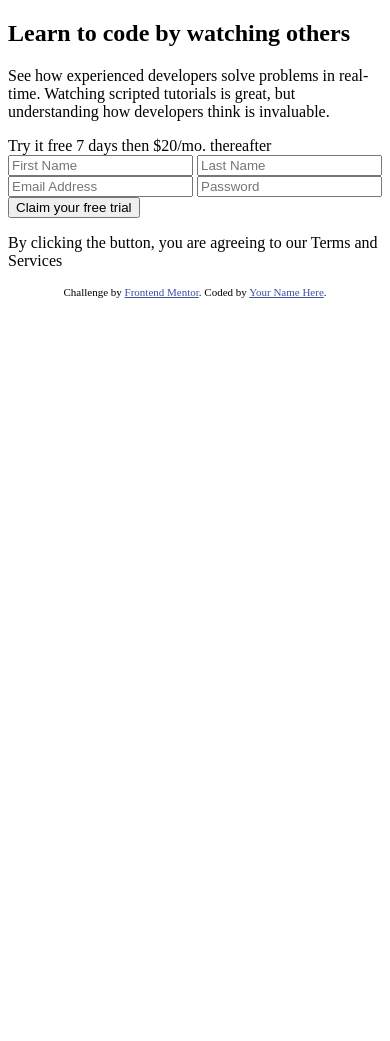
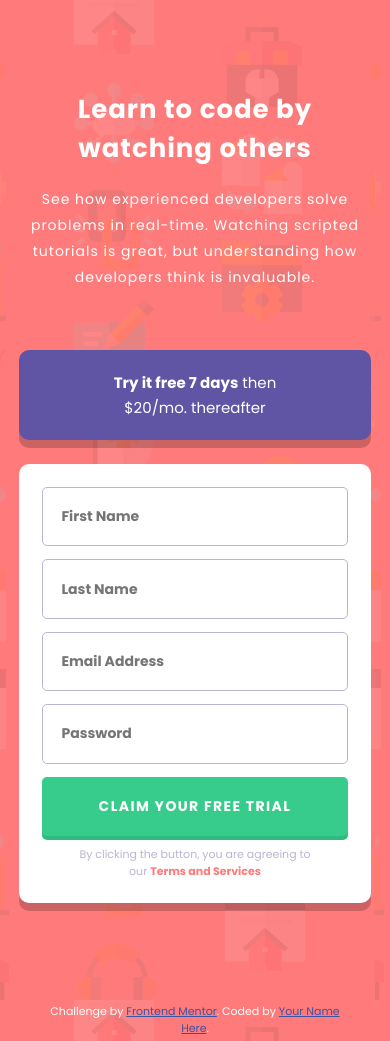
Before and after one commit to odagora/sign-up-form, a plain HTML site: page index.html in a window 390 px wide. Before the commit the page ends 844 px from the top, so only its background shows below. Drawn offline with Linux system fonts and the light colour scheme.

Commit message:
style: :lipstick: add mobile styling

```diff
--- /dev/null
+++ b/css/styles.css
@@ -0,0 +1,149 @@
+:root {
+  /* Colors */
+  --primary-dark-text: hsl(249, 10%, 26%);
+  --secondary-light-text: hsl(246, 25%, 77%);
+  --tertiary-dark-text: hsl(0, 100%, 74%);
+  --primary-background: hsl(154, 59%, 51%);
+  --secondary-background: hsl(248, 32%, 49%);
+ /* Fonts */
+  --font-family: 'Poppins', sans-serif;
+}
+
+* {
+  margin: 0;
+  padding: 0;
+  box-sizing: border-box;
+}
+
+html {
+  font-size: 62.5%;
+  font-family: var(--font-family);
+}
+
+body {
+  margin: 1rem;
+  display: flex;
+  flex-direction: column;
+  justify-content: center;
+  align-items: center;
+  min-height: 100vh;
+  background: url('../images/bg-intro-mobile.png') var(--tertiary-dark-text);
+}
+
+img {
+  max-width: 100%
+}
+
+h1 {
+  font-size: 2.6rem;
+}
+
+p {
+  font-size: 1.5rem;
+}
+
+h1,
+p {
+  text-align: center;
+  color: #FFFFFF;
+}
+
+.container {
+  width: 95%;
+  margin: 0 auto;
+  max-width: 1200px;
+}
+
+.flex {
+  display: flex;
+  flex-direction: column;
+}
+
+.form {
+  margin: 80px 0;
+}
+
+.form__copy {
+  margin-bottom: 60px;
+}
+
+.form__copy h1 {
+  margin-bottom: 18px;
+  letter-spacing: 0.1rem;
+}
+
+.form__copy p {
+  letter-spacing: 0.1rem;
+  font-size: 1.4rem;
+  line-height: 2.6rem;
+}
+
+.form__title {
+  padding: 2em;
+  margin-bottom: 24px;
+  border-radius: 10px;
+  box-shadow: 0px 8px 0px 0px rgba(0, 0, 0, 0.2);
+  background-color: var(--secondary-background);
+}
+
+.form__title p {
+  width: 70%;
+  margin: 0 auto;
+  line-height: 2.5rem;
+}
+
+.form__group {
+  padding: 2.3em;
+  background: #FFFFFF;
+  border-radius: 10px;
+  box-shadow: 0px 8px 0px 0px rgba(0, 0, 0, 0.2);
+}
+
+.input-container {
+  margin-bottom: 10px;
+  gap: 13px;
+}
+
+.input-container input {
+  padding: 1.3em;
+  font-family: var(--font-family);
+  font-weight: 700;
+  font-size: 1.4rem;
+  color: var(--primary-dark-text);
+  border: 1px solid var(--secondary-light-text);
+  border-radius: 5px;
+}
+
+.input-container .button {
+  color: #FFFFFF;
+  letter-spacing: 0.1em;
+  text-transform: uppercase;
+  background-color: var(--primary-background);
+  border: 1px solid transparent;
+  box-shadow: 0px 4px 0px 0px #2fbb7e;
+}
+
+.form__group p {
+  width: 80%;
+  margin: 0 auto;
+  font-size: 1.1rem;
+  color: var(--secondary-light-text);
+}
+
+.form__group .terms-link {
+  font-weight: 700;
+  color: var(--tertiary-dark-text);
+}
+
+.form__attribution {
+  margin-top: 20px;
+}
+
+.attribution {
+  font-size: 11px;
+  text-align: center;
+}
+
+.attribution a {
+  color: hsl(228, 45%, 44%);
+}
--- a/index.html
+++ b/index.html
@@ -3,44 +3,46 @@
 <head>
   <meta charset="UTF-8">
   <meta name="viewport" content="width=device-width, initial-scale=1.0">
-
   <link rel="icon" type="image/png" sizes="32x32" href="./images/favicon-32x32.png">
-
+  <link rel="preconnect" href="https://fonts.googleapis.com">
+  <link rel="preconnect" href="https://fonts.gstatic.com" crossorigin>
+  <link href="https://fonts.googleapis.com/css2?family=Poppins:wght@400;500;600;700&display=swap" rel="stylesheet">
+  <link rel="stylesheet" href="./css/styles.css">
   <title>Frontend Mentor | Intro component with sign up form</title>
-
-  <!-- Feel free to remove these styles or customise in your own stylesheet 👍 -->
-  <style>
-    .attribution { font-size: 11px; text-align: center; }
-    .attribution a { color: hsl(228, 45%, 44%); }
-  </style>
 </head>
 <body>
   <main class="form">
     <section class="form__copy">
+      <div class="container">
         <h1>Learn to code by watching others</h1>
         <p>See how experienced developers solve problems in real-time. Watching scripted tutorials is great, but understanding how developers think is invaluable.</p>
+      </div>
     </section>
     <section class="form__details">
-      <div class="form__title">Try it free 7 days then $20/mo. thereafter</div>
-      <form>
-        <div class="form__container">
-          <div class="input-group">
+      <div class="container">
+        <div class="form__title">
+          <p><strong>Try it free 7 days</strong> then $20/mo. thereafter</p>
+        </div>
+        <form class="form__group">
+          <div class="input-container flex">
             <input type="text" name="first-name" id="first-name" placeholder="First Name" required>
             <input type="text" name="last-name" id="last-name" placeholder="Last Name" required>
             <input type="email" name="email" id="email" placeholder="Email Address" required>
             <input type="password" name="password" id="password" placeholder="Password" required>
-            <input type="button" value="Claim your free trial">
+            <input class="button" type="button" value="Claim your free trial">
           </div>
+          <p>By clicking the button, you are agreeing to our <span class="terms-link"> Terms and Services</span></p>
+        </form>
       </div>
-        <p>By clicking the button, you are agreeing to our Terms and Services</p>
-      </form>
     </section>
   </main>
-  <footer>
+  <footer class="form__attribution">
+    <div class="container">
       <p class="attribution">
         Challenge by <a href="https://www.frontendmentor.io?ref=challenge" target="_blank">Frontend Mentor</a>.
         Coded by <a href="#">Your Name Here</a>.
       </p>
+    </div>
   </footer>
 </body>
 </html>
```
Lines whose indentation alone changed are shown as unchanged.
